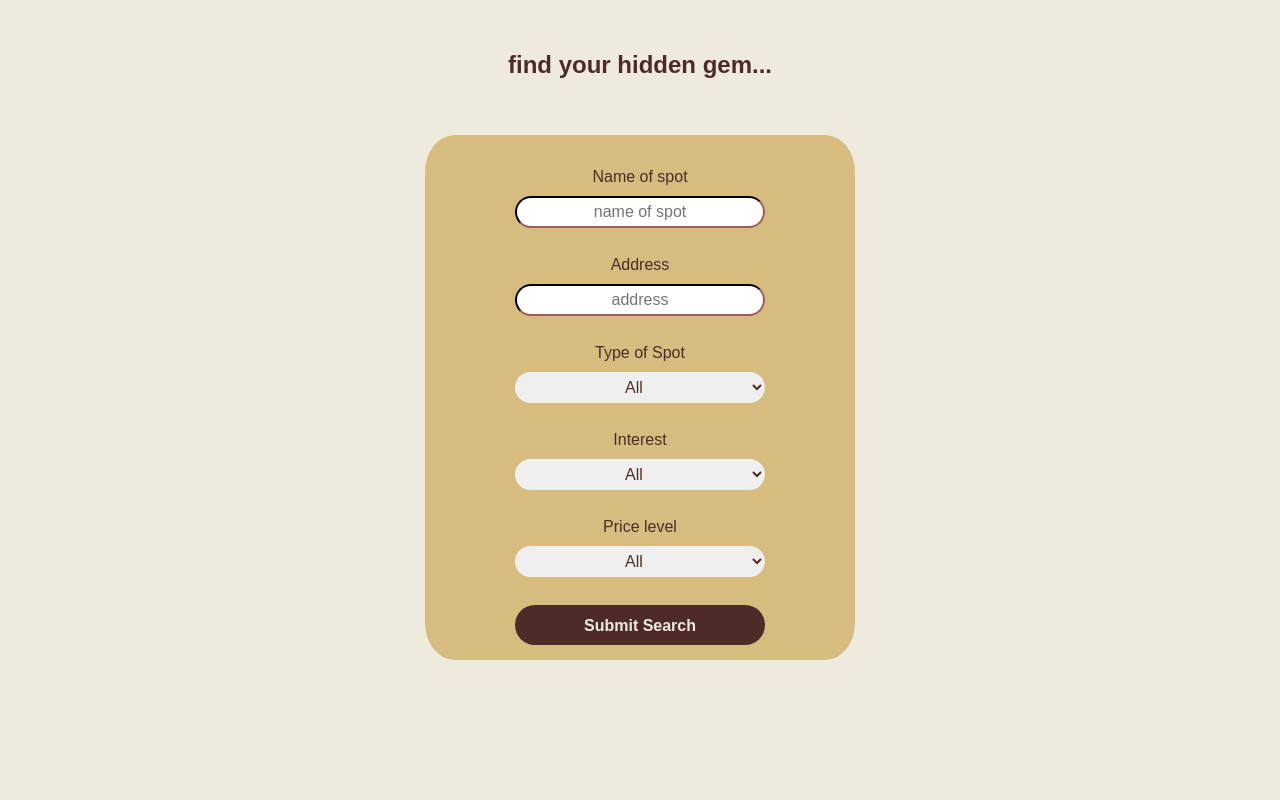
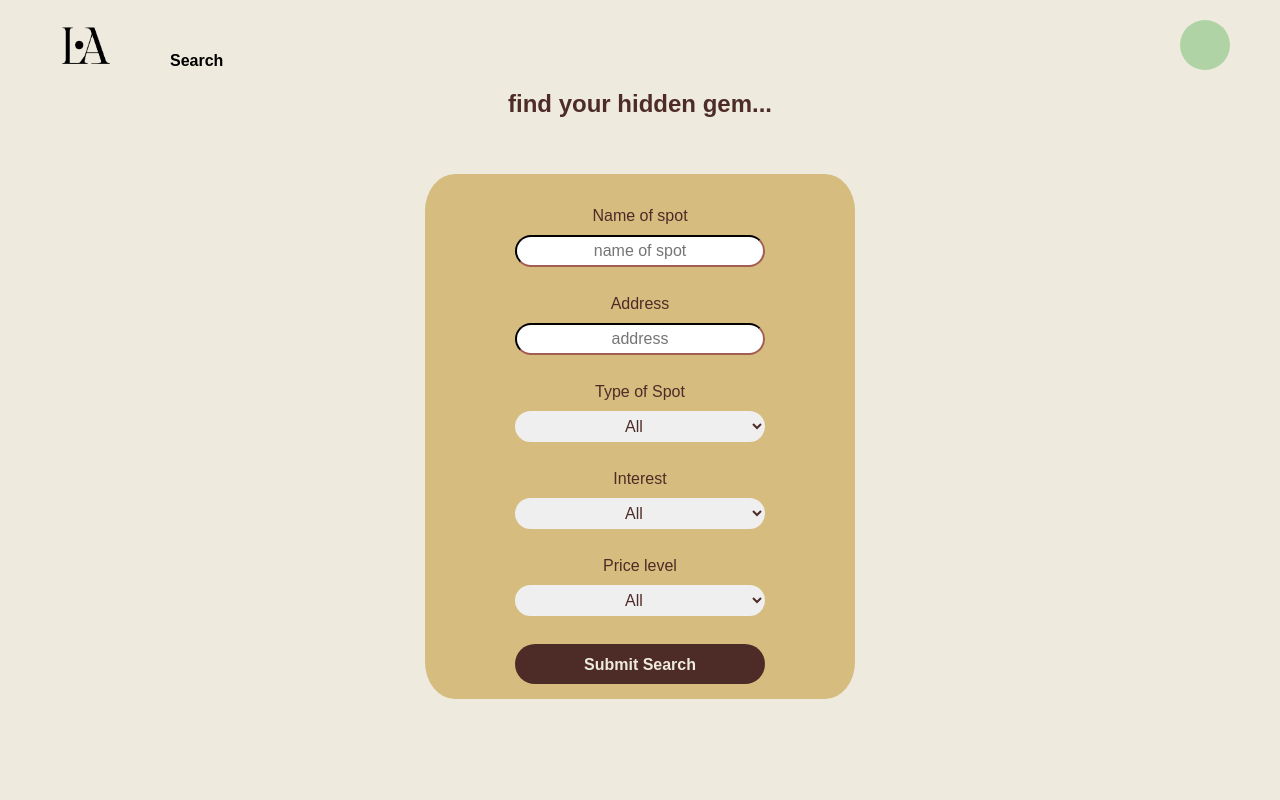
Before and after one commit to tiluuta/LAspots, a PHP site: page /search-spots.php in a window 1280 px wide. Run offline with PHP 8.4, Linux system fonts and the light colour scheme; data that the repository does not hold is empty.

Commit message:
Copy/paste navbar on search and results pages

```diff
--- a/search-spots.php
+++ b/search-spots.php
@@ -21,11 +21,16 @@ if($mysql->connect_errno) {
 ?>
 <link rel="stylesheet" href="stylesheet.css">
 <html>
-<header>
+<head>
     <title>Find Your Spot!</title>
-</header>
+    <link rel="icon" type="image/x-icon" href="Assets/favicon.ico">
+</head>
 <body>
-
+<div class="navbar">
+    <a href="frontpage.html" class="logo">&nbsp;</a>
+    <a href="search-spots.php">Search</a>
+    <a href="login.php" class="profile green">&nbsp;</a>
+</div>
 
 <div>
     <h2 style="text-align:center;">find your hidden gem...</h2>
--- a/stylesheet.css
+++ b/stylesheet.css
@@ -13,7 +13,7 @@ tan: #D6BC7E
 beige: #EFEADE
 */
 
-html{
+.margins{
     padding:4%;
 }
 body{
```
Also changed, not shown: results-spots.php (+8 -1 lines).
